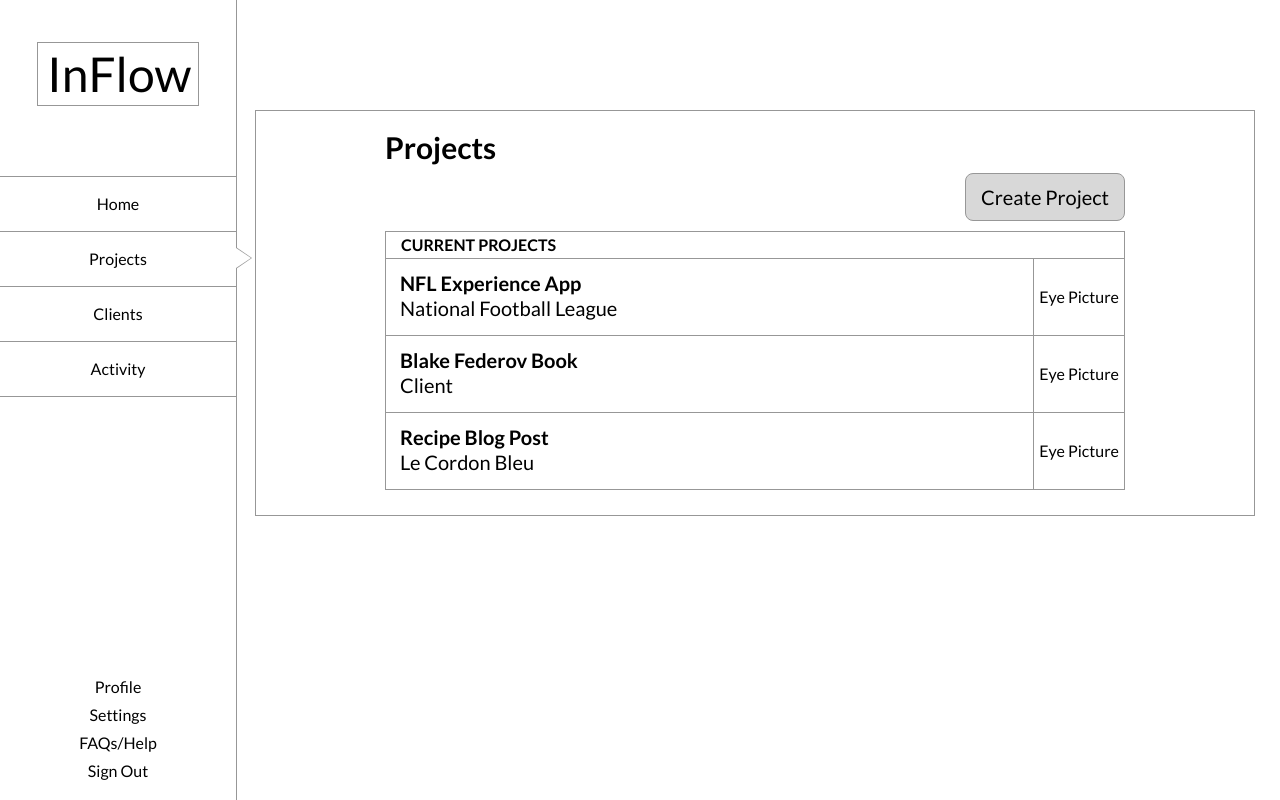
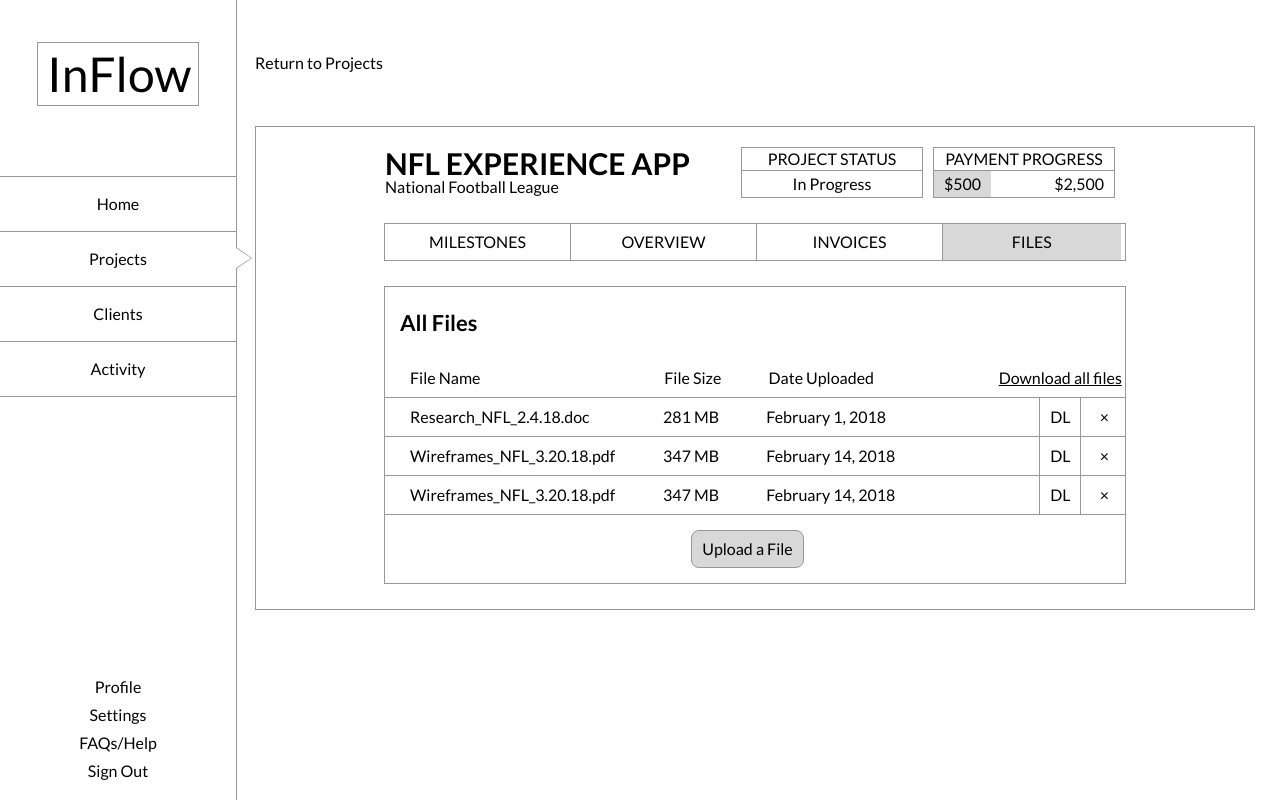
Before and after one commit to bkatchmar/InflowBaseCode, a Django app: a page that uses inflowhq/inflowdemo/templates/base/dashboard.base.html in a window 1280 px wide. Run offline with Django 3.2, Linux system fonts and the light colour scheme; some libraries are stand-ins or nearby versions.

Commit message:
More Specific Project Screens

```diff
--- a/inflowhq/inflowco/static/css/lf.dashboard.css
+++ b/inflowhq/inflowco/static/css/lf.dashboard.css
@@ -45,10 +45,18 @@ main div.content div.list div.item div.info div.description { font-size: 20px; l
 main div.content div.list div.item div.icon { border-left: solid 1px #979797; float: right; padding: 30px 5px; }
 main div.content div.list div.item div.icon.active { background-color: #D8D8D8; }
 
-main div.content div.ribbon { border: solid 1px #979797; margin: 25px auto; }
-main div.content div.ribbon span { border-color: #979797; border-style: solid; border-width: 0px 1px 0px 0px; display: inline-block; font-size: 16px; font-weight: 400; padding: 10px 0px; text-align: center; width: 25%; }
+main div.content div.ribbon { border: solid 1px #979797; margin: 25px auto; overflow: hidden; }
+main div.content div.ribbon span { border-color: #979797; border-style: solid; border-width: 0px 1px 0px 0px; display: inline-block; float: left; font-size: 16px; font-weight: 400; padding: 10px 0px; text-align: center; width: 25%; }
 main div.content div.ribbon span.on { background-color: #d8d8d8; }
-main div.content div.ribbon span:last-child { border-width: 0px; width: 23%; }
+main div.content div.ribbon span:last-child { border-width: 0px; width: 24%; }
+
+main div.content div.inner-details { border: solid 1px #979797; }
+main div.content div.inner-details div.header { font-size: 22px; margin: 20px auto; padding: 0px 15px; }
+main div.content div.inner-details div.buttons a,
+main div.content div.inner-details div.buttons a:link,
+main div.content div.inner-details div.buttons a:visited,
+main div.content div.inner-details div.buttons a:hover,
+main div.content div.inner-details div.buttons a:active { background-color: #D8D8D8; border: solid 1px #979797; border-radius: 8px; display: inline-block; margin: 0px 15px 0px 0px; padding: 10px; -moz-border-radius: 8px; -webkit-border-radius: 8px; }
 
 main div.content div.milestone-detail-list { border: solid 1px #979797; }
 main div.content div.milestone-detail-list div.milestone-name-upload { border: solid 1px #979797; margin: 10px; }
@@ -88,11 +96,38 @@ main div.content div.milestone-detail-list div.milestone-information div.payment
 
 main div.content div.milestone-contacts { border: solid 1px #979797; }
 main div.content div.milestone-contacts div.header { font-size: 22px; margin: 20px auto; padding: 0px 15px; }
+main div.content div.milestone-contacts div.header.secondary { border-color: #979797; border-style: solid; border-width: 1px 0px 0px; margin: 0px auto; padding: 20px; }
+main div.content div.milestone-contacts div.header.secondary a,
+main div.content div.milestone-contacts div.header.secondary a:link,
+main div.content div.milestone-contacts div.header.secondary a:visited,
+main div.content div.milestone-contacts div.header.secondary a:hover,
+main div.content div.milestone-contacts div.header.secondary a:active { float: none; }
 main div.content div.milestone-contacts div.header a,
 main div.content div.milestone-contacts div.header a:link,
 main div.content div.milestone-contacts div.header a:visited,
 main div.content div.milestone-contacts div.header a:hover,
 main div.content div.milestone-contacts div.header a:active { display: inline-block; float: right; font-size: 16px; font-weight: 400; text-decoration: underline; }
+main div.content div.milestone-contacts div.line { border-color: #979797; border-style: solid; border-width: 1px 0px 0px; font-size: 18px; overflow: hidden; padding: 10px 15px; }
+main div.content div.milestone-contacts div.line span { display: inline-block; float: left; font-weight: 700; padding: 0px 10px 0px 0px; }
+main div.content div.milestone-contacts div.line span.data { font-weight: normal; }
+main div.content div.milestone-contacts div.footer { border-color: #979797; border-style: solid; border-width: 1px 0px 0px; padding: 10px 0px; text-align: center; }
+
+main div.content div.list.invoices div.data-table { margin: 0px auto 15px; width: 600px; }
+main div.content div.list.invoices div.data-table div.table span { width: 24%; }
+main div.content div.list.invoices div.buttons { margin: 10px 0px; text-align: center; }
+
+main div.content div.files div.file-listing { padding: 0px; }
+main div.content div.files div.file-listing div.header.row span a { text-decoration: underline; }
+main div.content div.files div.file-listing div.header.row span.download { border-width: 0px; width: 125px; }
+main div.content div.files div.file-listing div.header.row span.date-uploaded { width: 225px; }
+main div.content div.files div.file-listing div.row { border-color: #979797; border-style: solid; border-width: 0px 0px 1px; line-height: 18px; margin: 0px; padding: 0px 0px 0px 25px; }
+main div.content div.files div.file-listing div.row span { display: inline-block; font-size: 16px; font-weight: 400; padding: 10px 0px; }
+main div.content div.files div.file-listing div.row span.file-name { width: 250px; }
+main div.content div.files div.file-listing div.row span.file-size { width: 100px; }
+main div.content div.files div.file-listing div.row span.date-uploaded { width: 270px; }
+main div.content div.files div.file-listing div.row span.download { border-color: #979797; border-style: solid; border-width: 0px 1px; text-align: center; width: 40px; }
+main div.content div.files div.file-listing div.row span.delete { text-align: center; width: 40px; }
+main div.content div.files div.buttons { margin: 15px 0px; text-align: center; }
 
 main div.content div.list div.data-table { margin: 0px 0px 15px; }
 main div.content div.list div.data-table div.table { border-color: #979797; border-style: solid; border-width: 0px 1px; }
--- a/inflowhq/inflowco/views.py
+++ b/inflowhq/inflowco/views.py
@@ -135,6 +135,10 @@ class BaseSitemap(Sitemap):
                 "htmldemos:demo_home",
                 "htmldemos:client_active_use",
                 "htmldemos:client_active_use_quick_view",
+                "htmldemos:client_active_use_specific_project_milestones",
+                "htmldemos:client_active_use_specific_project_overview",
+                "htmldemos:client_active_use_specific_project_invoices",
+                "htmldemos:client_active_use_specific_project_files",
                 "htmldemos:demo_my_projects",
                 "htmldemos:demo_project_details",
                 "htmldemos:demo_create_contract",
--- a/inflowhq/inflowdemo/templates/base/dashboard.base.html
+++ b/inflowhq/inflowdemo/templates/base/dashboard.base.html
@@ -4,7 +4,7 @@
 	<head>
 		<link rel="stylesheet" href="//fonts.googleapis.com/css?family=Lato:100,300,400,700" />
 		<link rel="stylesheet" href="{% static 'css/reset.css' %}" />
-		<link rel="stylesheet" href="{% static 'css/lf.dashboard.css' %}?d=20180225" />
+		<link rel="stylesheet" href="{% static 'css/lf.dashboard.css' %}?d=201802252131" />
 		<link rel="shortcut icon" type="image/x-icon" href="{% static 'img/favicon.ico' %}" />
 		<title>{% block title %}{% endblock %}</title>
 	</head>
--- /dev/null
+++ b/inflowhq/inflowdemo/templates/freelancer_active_flow_lofi/projects.dashboard.specific-project.files.html
@@ -0,0 +1,62 @@
+{% extends 'base/dashboard.base.html' %}
+{% block title %}Inflow My Project Dashboard{% endblock %}
+{% block main_tag %}
+	<div class="back-links"><a href="{% url 'htmldemos:client_active_use' %}">Return to Projects</a></div>
+	<div class="content">
+		<div class="heading-elements">
+			<div class="header">NFL EXPERIENCE APP</div>
+			<div class="table">
+				<div class="table-header">PAYMENT PROGRESS</div>
+				<div class="table-content split">
+					<div class="cleared">$500</div>
+					<div class="in-progress">$2,500</div>
+				</div>
+			</div>
+			<div class="table">
+				<div class="table-header">PROJECT STATUS</div>
+				<div class="table-content">In Progress</div>
+			</div>
+			<div class="sub-header">National Football League</div>
+		</div>
+		<div class="ribbon">
+			<span>MILESTONES</span>
+			<span>OVERVIEW</span>
+			<span>INVOICES</span>
+			<span class="on">FILES</span>
+		</div>
+		<div class="list inner-details files">
+			<div class="header">All Files</div>
+			<div class="file-listing">
+				<div class="header row">
+					<span class="file-name">File Name</span>
+					<span class="file-size">File Size</span>
+					<span class="date-uploaded">Date Uploaded</span>
+					<span class="download"><a href="#">Download all files</a></span>
+				</div>
+				<div class="row">
+					<span class="file-name">Research_NFL_2.4.18.doc</span>
+					<span class="file-size">281 MB</span>
+					<span class="date-uploaded">February 1, 2018</span>
+					<span class="download">DL</span>
+					<span class="delete">&times;</span>
+				</div>
+				<div class="row alt">
+					<span class="file-name">Wireframes_NFL_3.20.18.pdf</span>
+					<span class="file-size">347 MB</span>
+					<span class="date-uploaded">February 14, 2018</span>
+					<span class="download">DL</span>
+					<span class="delete">&times;</span>
+				</div>
+				<div class="row">
+					<span class="file-name">Wireframes_NFL_3.20.18.pdf</span>
+					<span class="file-size">347 MB</span>
+					<span class="date-uploaded">February 14, 2018</span>
+					<span class="download">DL</span>
+					<span class="delete">&times;</span>
+				</div>
+			</div>
+			<div class="buttons"><a href="#">Upload a File</a></div>
+		</div>
+	</div>
+{% endblock %}
+{% block bottom_scripts %}{% endblock %}
--- a/inflowhq/inflowdemo/urls.py
+++ b/inflowhq/inflowdemo/urls.py
@@ -26,6 +26,8 @@ urlpatterns = [
     url(r'^myprojects/', views.DemoMyProjectsScreen.as_view(), name='demo_my_projects'),
     url(r'^client-active-use/specific-project/milestones', views.ClientActiveUseLoFiSpecificProjectMilestone.as_view(), name='client_active_use_specific_project_milestones'),
     url(r'^client-active-use/specific-project/overview', views.ClientActiveUseLoFiSpecificProjectOverview.as_view(), name='client_active_use_specific_project_overview'),
+    url(r'^client-active-use/specific-project/invoices', views.ClientActiveUseLoFiSpecificProjectInvoices.as_view(), name='client_active_use_specific_project_invoices'),
+    url(r'^client-active-use/specific-project/files', views.ClientActiveUseLoFiSpecificProjectFiles.as_view(), name='client_active_use_specific_project_files'),
     url(r'^client-active-use/quick-view', views.ClientActiveUseLoFiQuickView.as_view(), name='client_active_use_quick_view'),
     url(r'^client-active-use', views.ClientActiveUseLoFiHome.as_view(), name='client_active_use'),
 ]
--- a/inflowhq/inflowdemo/views.py
+++ b/inflowhq/inflowdemo/views.py
@@ -327,3 +327,21 @@ class ClientActiveUseLoFiSpecificProjectOverview(TemplateView):
 
     def post(self, request):
         return render(request, self.template_name)
+
+class ClientActiveUseLoFiSpecificProjectInvoices(TemplateView):
+    template_name = "freelancer_active_flow_lofi/projects.dashboard.specific-project.invoices.html"
+
+    def get(self, request):
+        return render(request, self.template_name)
+
+    def post(self, request):
+        return render(request, self.template_name)
+
+class ClientActiveUseLoFiSpecificProjectFiles(TemplateView):
+    template_name = "freelancer_active_flow_lofi/projects.dashboard.specific-project.files.html"
+
+    def get(self, request):
+        return render(request, self.template_name)
+
+    def post(self, request):
+        return render(request, self.template_name)
```
Also changed, not shown: inflowhq/inflowdemo/templates/freelancer_active_flow_lofi/projects.dashboard.specific-project.invoices.html (added, +49 -0 lines), inflowhq/inflowdemo/templates/freelancer_active_flow_lofi/projects.dashboard.specific-project.overview.html (+14 -2 lines).
